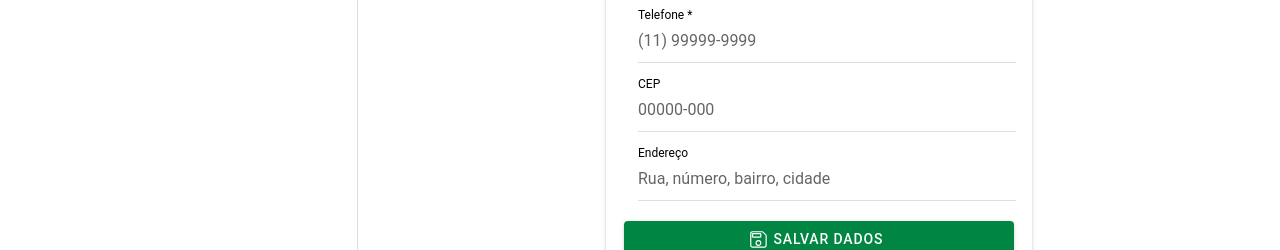
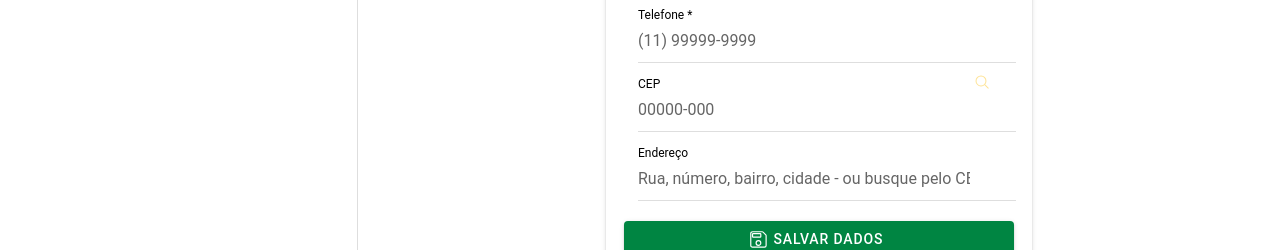
Before and after one commit to Galvictor/dashboard-form-ionic, a React (Vite) app: page /form1 in a window 1280 px wide. Shown: the part 342-592 px from the top of the page. Built offline with nearby package versions, Linux system fonts and the light colour scheme.

Commit message:
Implementa busca de endereço por CEP com animação no ícone de busca. Adiciona lógica para validação e exibição de mensagens de erro ou sucesso. Estiliza campos de entrada como readonly durante a busca.

```diff
--- a/src/pages/Page.css
+++ b/src/pages/Page.css
@@ -0,0 +1,19 @@
+/* Animação para o ícone de busca do CEP */
+.spin {
+    animation: spin 1s linear infinite;
+}
+
+@keyframes spin {
+    from {
+        transform: rotate(0deg);
+    }
+    to {
+        transform: rotate(360deg);
+    }
+}
+
+/* Estilo para campos readonly */
+ion-input[readonly] {
+    opacity: 0.6;
+    pointer-events: none;
+}
--- a/src/pages/Page.tsx
+++ b/src/pages/Page.tsx
@@ -23,7 +23,8 @@ import {
 } from '@ionic/react';
 import { useState } from 'react';
 import { Camera, CameraResultType, CameraSource } from '@capacitor/camera';
-import { cameraOutline, saveOutline, trashOutline } from 'ionicons/icons';
+import { cameraOutline, saveOutline, trashOutline, searchOutline } from 'ionicons/icons';
+import { CepService } from '../services/cepService';
 import './Page.css';
 
 interface FormData {
@@ -47,6 +48,7 @@ const Page: React.FC = () => {
 
     const [showToast, setShowToast] = useState(false);
     const [toastMessage, setToastMessage] = useState('');
+    const [buscandoCep, setBuscandoCep] = useState(false);
 
     const handleInputChange = (field: keyof FormData, value: string) => {
         setFormData((prev) => ({
@@ -129,6 +131,45 @@ const Page: React.FC = () => {
         }));
         setToastMessage('Foto removida');
         setShowToast(true);
+    };
+
+    const handleBuscarCep = async () => {
+        if (!formData.cep) {
+            setToastMessage('Por favor, digite um CEP primeiro');
+            setShowToast(true);
+            return;
+        }
+
+        setBuscandoCep(true);
+
+        try {
+            const enderecoCompleto = await CepService.buscarEnderecoCompleto(formData.cep);
+
+            if (enderecoCompleto) {
+                // Montar endereço completo
+                const enderecoFormatado = [enderecoCompleto.endereco, enderecoCompleto.bairro, enderecoCompleto.cidade, enderecoCompleto.uf]
+                    .filter(Boolean)
+                    .join(', ');
+
+                setFormData((prev) => ({
+                    ...prev,
+                    cep: CepService.formatarCep(formData.cep),
+                    endereco: enderecoFormatado,
+                }));
+
+                setToastMessage(`Endereço encontrado: ${enderecoCompleto.cidade}/${enderecoCompleto.uf}`);
+                setShowToast(true);
+            } else {
+                setToastMessage('CEP não encontrado. Verifique se está correto.');
+                setShowToast(true);
+            }
+        } catch (error) {
+            console.error('Erro ao buscar CEP:', error);
+            setToastMessage('Erro ao buscar CEP. Tente novamente.');
+            setShowToast(true);
+        } finally {
+            setBuscandoCep(false);
+        }
     };
 
     return (
@@ -227,17 +268,33 @@ const Page: React.FC = () => {
                                             placeholder="00000-000"
                                             onIonInput={(e) => handleInputChange('cep', e.detail.value!)}
                                             clearInput={true}
+                                            maxlength={9}
                                         />
+                                        <IonButton
+                                            fill="clear"
+                                            color="secondary"
+                                            slot="end"
+                                            onClick={handleBuscarCep}
+                                            disabled={buscandoCep || !formData.cep}
+                                        >
+                                            <IonIcon icon={searchOutline} className={buscandoCep ? 'spin' : ''} />
+                                        </IonButton>
                                     </IonItem>
 
                                     {/* Endereço */}
                                     <IonItem>
-                                        <IonLabel position="stacked">Endereço</IonLabel>
+                                        <IonLabel position="stacked">
+                                            Endereço
+                                            {buscandoCep && (
+                                                <span style={{ color: 'var(--ion-color-secondary)', fontSize: '0.8em' }}> (buscando...)</span>
+                                            )}
+                                        </IonLabel>
                                         <IonInput
                                             value={formData.endereco}
-                                            placeholder="Rua, número, bairro, cidade"
+                                            placeholder="Rua, número, bairro, cidade - ou busque pelo CEP acima"
                                             onIonInput={(e) => handleInputChange('endereco', e.detail.value!)}
                                             clearInput={true}
+                                            readonly={buscandoCep}
                                         />
                                     </IonItem>
 
--- /dev/null
+++ b/src/services/cepService.ts
@@ -0,0 +1,123 @@
+// Service para integração com API ViaCEP
+
+export interface CepResponse {
+    cep: string;
+    logradouro: string;
+    complemento: string;
+    unidade: string;
+    bairro: string;
+    localidade: string;
+    uf: string;
+    estado: string;
+    regiao: string;
+    ibge: string;
+    gia: string;
+    ddd: string;
+    siafi: string;
+    erro?: boolean;
+}
+
+export interface EnderecoCompleto {
+    endereco: string;
+    bairro: string;
+    cidade: string;
+    uf: string;
+    estado: string;
+}
+
+export class CepService {
+    private static readonly BASE_URL = 'https://viacep.com.br/ws';
+
+    /**
+     * Busca informações de endereço pelo CEP
+     * @param cep - CEP no formato 00000000 ou 00000-000
+     * @returns Promise com dados do endereço ou null se não encontrado
+     */
+    static async buscarCep(cep: string): Promise<CepResponse | null> {
+        try {
+            // Limpar CEP (remover caracteres especiais)
+            const cepLimpo = cep.replace(/\D/g, '');
+
+            // Validar formato do CEP
+            if (!this.validarCep(cepLimpo)) {
+                throw new Error('CEP inválido');
+            }
+
+            // Fazer requisição para API
+            const response = await fetch(`${this.BASE_URL}/${cepLimpo}/json/`);
+
+            if (!response.ok) {
+                throw new Error(`Erro HTTP: ${response.status}`);
+            }
+
+            const data: CepResponse = await response.json();
+
+            // Verificar se API retornou erro
+            if (data.erro) {
+                return null;
+            }
+
+            return data;
+        } catch (error) {
+            console.error('Erro ao buscar CEP:', error);
+            return null;
+        }
+    }
+
+    /**
+     * Valida formato do CEP
+     * @param cep - CEP apenas com números
+     * @returns true se válido, false se inválido
+     */
+    static validarCep(cep: string): boolean {
+        // CEP deve ter exatamente 8 dígitos
+        return /^\d{8}$/.test(cep);
+    }
+
+    /**
+     * Formata CEP para exibição (00000-000)
+     * @param cep - CEP apenas com números
+     * @returns CEP formatado ou string original se inválido
+     */
+    static formatarCep(cep: string): string {
+        const cepLimpo = cep.replace(/\D/g, '');
+
+        if (cepLimpo.length === 8) {
+            return `${cepLimpo.slice(0, 5)}-${cepLimpo.slice(5)}`;
+        }
+
+        return cep;
+    }
+
+    /**
+     * Converte resposta da API em endereço formatado
+     * @param cepData - Dados retornados pela API ViaCEP
+     * @returns Objeto com endereço formatado
+     */
+    static formatarEndereco(cepData: CepResponse): EnderecoCompleto {
+        const endereco = [cepData.logradouro, cepData.complemento].filter(Boolean).join(', ');
+
+        return {
+            endereco: endereco || '',
+            bairro: cepData.bairro || '',
+            cidade: cepData.localidade || '',
+            uf: cepData.uf || '',
+            estado: cepData.estado || '',
+        };
+    }
+
+    /**
+     * Busca CEP e retorna endereço formatado para o formulário
+     * @param cep - CEP informado pelo usuário
+     * @returns Endereço formatado ou null se não encontrado
+     */
+    static async buscarEnderecoCompleto(cep: string): Promise<EnderecoCompleto | null> {
+        const cepData = await this.buscarCep(cep);
+
+        if (!cepData) {
+            return null;
+        }
+
+        return this.formatarEndereco(cepData);
+    }
+}
```
Also changed, not shown: 1 other file (tests, documents, lock files or other folders).
